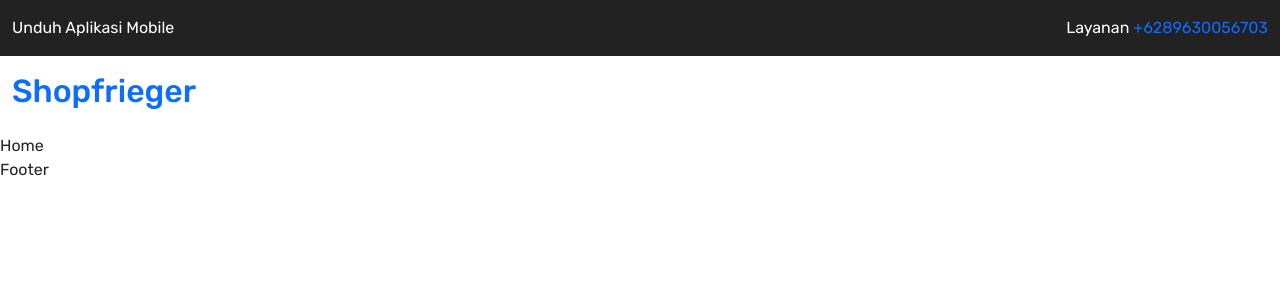
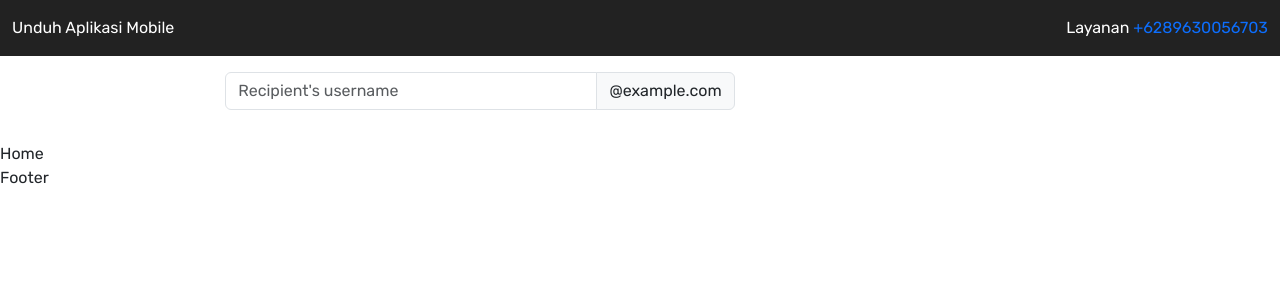
Before and after one commit to irfnmdlptra/E-commerce-From-React, a React (Create React App) app: page / in a window 1280 px wide. Shown: the top 300 px of the page. Built offline with nearby package versions, Linux system fonts and the light colour scheme.

Commit message:
input group

```diff
--- a/src/components/Header.js
+++ b/src/components/Header.js
@@ -22,11 +22,18 @@ const Header = () => {
         <div className="container-xxl">
           <div className="row">
             <div className="col-2">
-              <h2 className="text-white">
-              <Link>Shopfrieger</Link>
+              <h2>
+                <Link className="text-white">Shopfrieger</Link>
               </h2>
             </div>
-            <div className="col-5"></div>
+            <div className="col-5">
+              <div class="input-group mb-3">
+                <input type="text" className="form-control" placeholder="Recipient's username" aria-label="Recipient's username" aria-describedby="basic-addon2" />
+                <span class="input-group-text" id="basic-addon2">
+                  @example.com
+                </span>
+              </div>
+            </div>
             <div className="col-5"></div>
           </div>
         </div>
```
Lines whose indentation alone changed are shown as unchanged.
